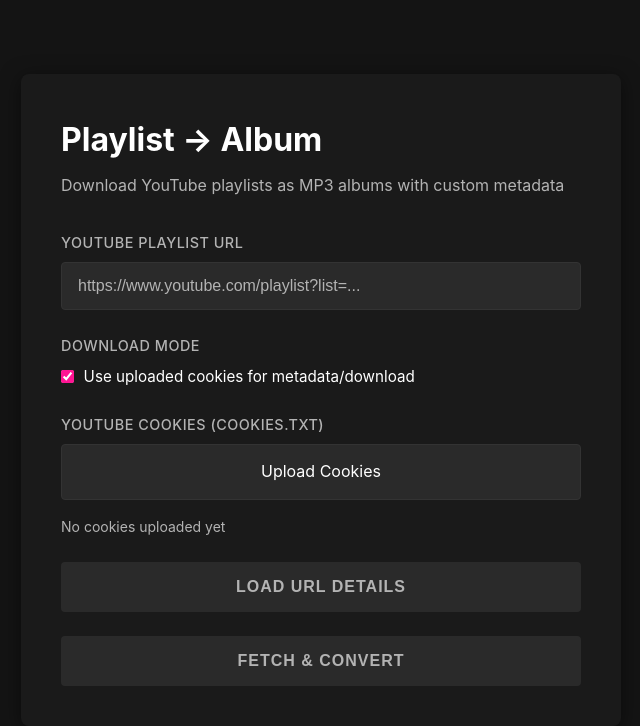
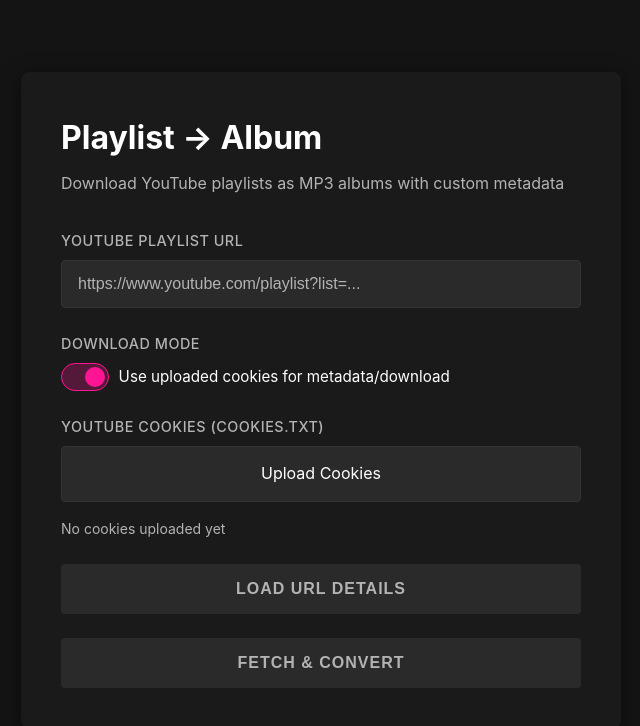
Before and after one commit to oscoDOTblog/dtp-videodl, a Next.js app in the folder ui/: page / in a window 1280 px wide. Shown: the top 726 px of the page, without its empty margins (319-959 px from the left). Built offline with nearby package versions, Linux system fonts and the light colour scheme; no server answers.

Commit message:
sliding toggle

```diff
--- a/ui/app/page.js
+++ b/ui/app/page.js
@@ -452,14 +452,16 @@ export default function Home() {
             <label className={styles.label} htmlFor="useCookiesToggle">
               Download Mode
             </label>
-            <label className={styles.checkboxRow}>
+            <label className={styles.toggleRow} htmlFor="useCookiesToggle">
               <input
                 id="useCookiesToggle"
                 type="checkbox"
+                className={styles.toggleInput}
                 checked={useCookies}
                 onChange={(e) => setUseCookies(e.target.checked)}
                 disabled={loading || metadataLoading || cookiesLoading}
               />
+              <span className={styles.toggleSlider} aria-hidden="true" />
               <span>Use uploaded cookies for metadata/download</span>
             </label>
           </div>
--- a/ui/app/page.module.css
+++ b/ui/app/page.module.css
@@ -42,16 +42,62 @@
   gap: 0.5rem;
 }
 
-.checkboxRow {
+.toggleRow {
   display: flex;
   align-items: center;
   gap: 0.6rem;
   color: var(--text-primary);
   font-size: 0.95rem;
+  cursor: pointer;
 }
 
-.checkboxRow input[type="checkbox"] {
-  accent-color: var(--accent-pink);
+.toggleInput {
+  position: absolute;
+  opacity: 0;
+  width: 1px;
+  height: 1px;
+  pointer-events: none;
+}
+
+.toggleSlider {
+  width: 48px;
+  height: 28px;
+  border-radius: 999px;
+  background: var(--bg-tertiary);
+  border: 1px solid var(--border-color);
+  position: relative;
+  flex-shrink: 0;
+  transition: background-color 0.2s, border-color 0.2s;
+}
+
+.toggleSlider::after {
+  content: "";
+  position: absolute;
+  width: 20px;
+  height: 20px;
+  border-radius: 50%;
+  top: 3px;
+  left: 3px;
+  background: var(--text-secondary);
+  transition: transform 0.2s, background-color 0.2s;
+}
+
+.toggleInput:checked + .toggleSlider {
+  background: rgba(255, 20, 147, 0.25);
+  border-color: var(--accent-pink);
+}
+
+.toggleInput:checked + .toggleSlider::after {
+  transform: translateX(20px);
+  background: var(--accent-pink);
+}
+
+.toggleInput:focus-visible + .toggleSlider {
+  box-shadow: 0 0 0 2px rgba(255, 20, 147, 0.35);
+}
+
+.toggleInput:disabled + .toggleSlider {
+  opacity: 0.6;
 }
 
 .label {
```
